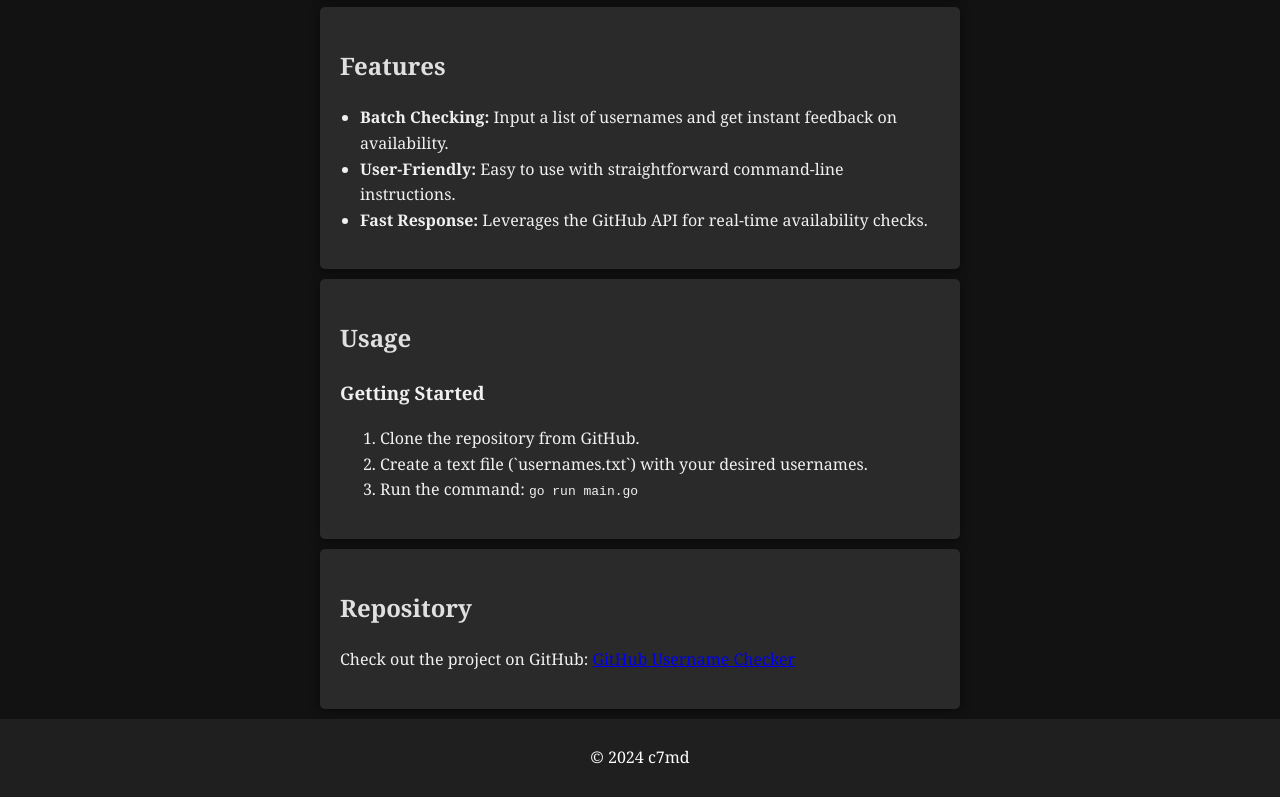
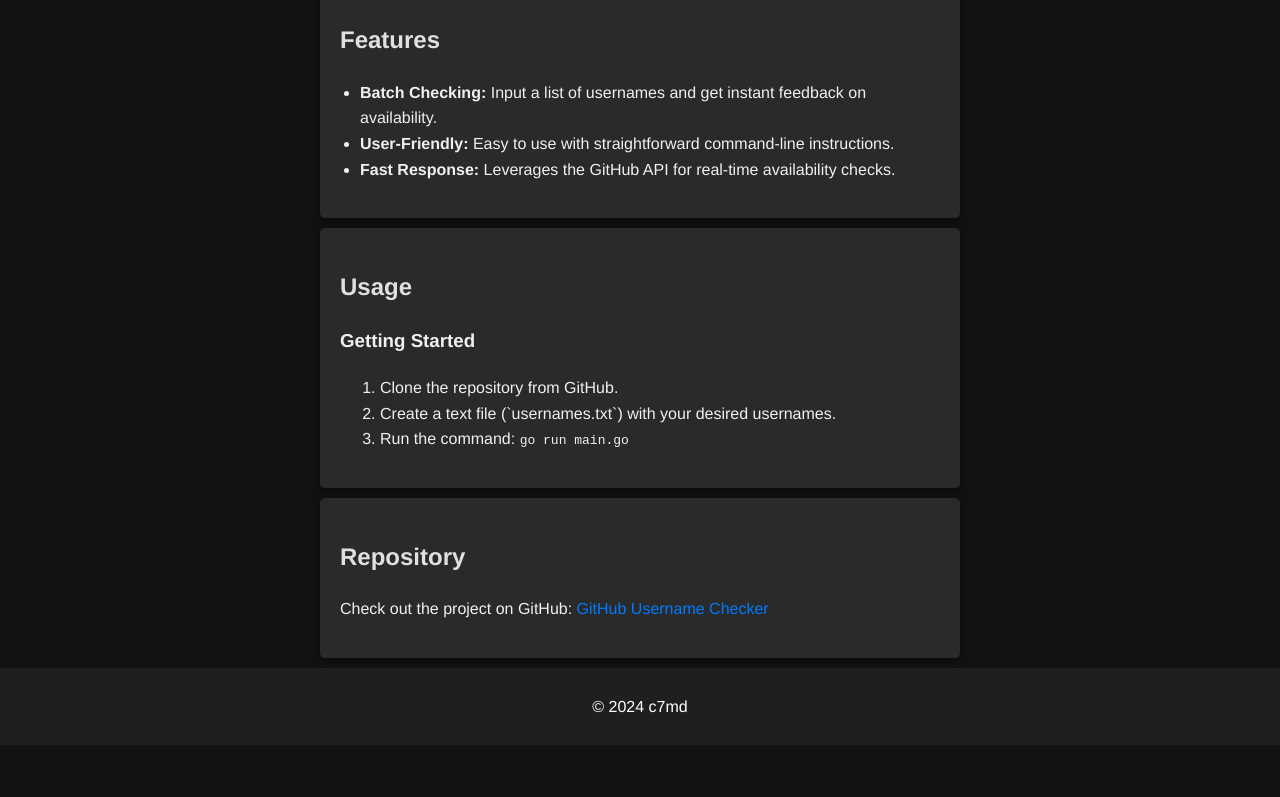
Before and after one commit to c7md/GUC-site, a plain HTML site: page index.html in a window 1280 px wide. Shown: the part 411-1208 px from the top of the page. After the commit the page ends 1156 px from the top, so only its background shows below. Drawn offline with Linux system fonts and the light colour scheme.

Commit message:
Update styles.css

```diff
--- a/styles.css
+++ b/styles.css
@@ -1,5 +1,5 @@
 body {
-    font-family: 'Georgia', serif; /* More elegant font */
+    font-family: 'Helvetica Neue', Arial, sans-serif; /* Modern system fonts */
     line-height: 1.6;
     margin: 0;
     padding: 0;
@@ -37,6 +37,15 @@ ul {
     padding-left: 20px;
 }
 
+a {
+    color: #007bff; /* Blue link color */
+    text-decoration: none; /* Remove underline */
+}
+
+a:hover {
+    text-decoration: underline; /* Underline on hover */
+}
+
 footer {
     text-align: center;
     padding: 10px 0;
```
